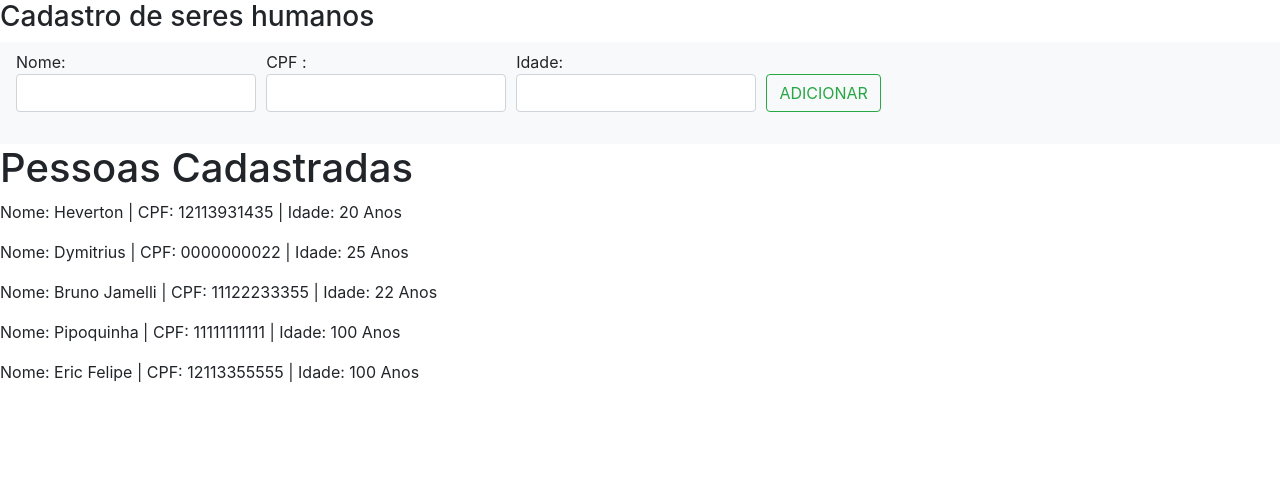
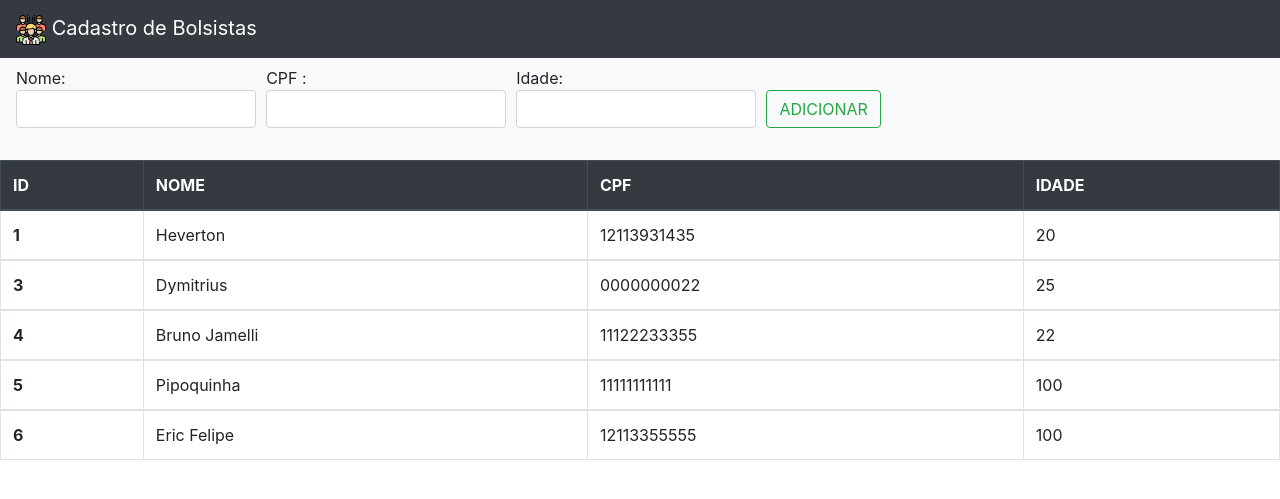
Before and after one commit to Heverton13/FlaskSQL, a Flask app: page / in a window 1280 px wide. Shown: the top 499 px of the page. Run offline with Flask 2, Linux system fonts and the light colour scheme; data comes from the database, SQL or seed files in the repository; both versions use the stored data as it was after the commit; some libraries are stand-ins or nearby versions.

Commit message:
Adiocionei alguns layout bootstrap a página

```diff
--- /dev/null
+++ b/app/templates/base.html
@@ -0,0 +1,26 @@
+<!DOCTYPE html>
+<html>
+<head>
+    <meta charset="utf-8" />
+    <title>Projeto básico com SQL</title>
+    <link rel="stylesheet" href="https://stackpath.bootstrapcdn.com/bootstrap/4.3.1/css/bootstrap.min.css" integrity="sha384-ggOyR0iXCbMQv3Xipma34MD+dH/1fQ784/j6cY/iJTQUOhcWr7x9JvoRxT2MZw1T" crossorigin="anonymous">    <title>The Band</title>
+    <script src="https://stackpath.bootstrapcdn.com/bootstrap/4.3.1/js/bootstrap.min.js" integrity="sha384-JjSmVgyd0p3pXB1rRibZUAYoIIy6OrQ6VrjIEaFf/nJGzIxFDsf4x0xIM+B07jRM" crossorigin="anonymous"></script>
+</head>
+<body>
+
+
+    <nav class="navbar navbar-dark bg-dark">
+            <a class="navbar-brand" href="#">
+                 <img src="../static/img/people.svg" width="30" height="30" alt="">
+                {% block title %}
+                  Cadastro de Bolsistas
+                {% endblock %}
+            </a>
+        </nav>
+
+    {%block content%}
+
+    {% endblock %}
+
+</body>
+</html>
--- a/app/templates/index.html
+++ b/app/templates/index.html
@@ -1,14 +1,6 @@
-<!DOCTYPE html>
-<html>
-<head>
-    <meta charset="utf-8" />
-    <title>Projeto básico com SQL</title>
-    <link rel="stylesheet" href="https://stackpath.bootstrapcdn.com/bootstrap/4.3.1/css/bootstrap.min.css" integrity="sha384-ggOyR0iXCbMQv3Xipma34MD+dH/1fQ784/j6cY/iJTQUOhcWr7x9JvoRxT2MZw1T" crossorigin="anonymous">    <title>The Band</title>
-    <script src="https://stackpath.bootstrapcdn.com/bootstrap/4.3.1/js/bootstrap.min.js" integrity="sha384-JjSmVgyd0p3pXB1rRibZUAYoIIy6OrQ6VrjIEaFf/nJGzIxFDsf4x0xIM+B07jRM" crossorigin="anonymous"></script>
-</head>
-<body>
+{% extends "base.html" %}
+{% block content%}
 
-    <h3>Cadastro de seres humanos </h3>
     <nav class="navbar navbar-light bg-light">
     <form method="POST" action="/">
     <div class="form-row">
@@ -31,10 +23,23 @@
     </form>
     </nav>
 
-    <h1>Pessoas Cadastradas</h1>
+
+    <table class="table table-bordered">
+        <thead class="thead-dark">
+            <th scope="col">ID</th>
+            <th scope="col">NOME</th>
+            <th scope="col">CPF</th>
+            <th scope="col">IDADE</th>
+        </thead>
     {% for pessoa in pessoas %}
-        <p>Nome: {{pessoa.name}} | CPF: {{pessoa.cpf}} | Idade: {{pessoa.idade}} Anos</p>
+        <tbody>
+            <tr>
+                <th scope="row">{{pessoa.id}}</th>
+                <td>{{pessoa.name}}</td>
+                <td>{{pessoa.cpf}}</td>
+                <td>{{pessoa.idade}}</td>
+            </tr>
+        </tbody>
     {% endfor %}
-
-</body>
-</html>
+    </table>
+{% endblock %}
```
Also changed, not shown: app/pessoadatabase.db, app/static/img/people.jpeg (added), app/static/img/people.svg (added).
